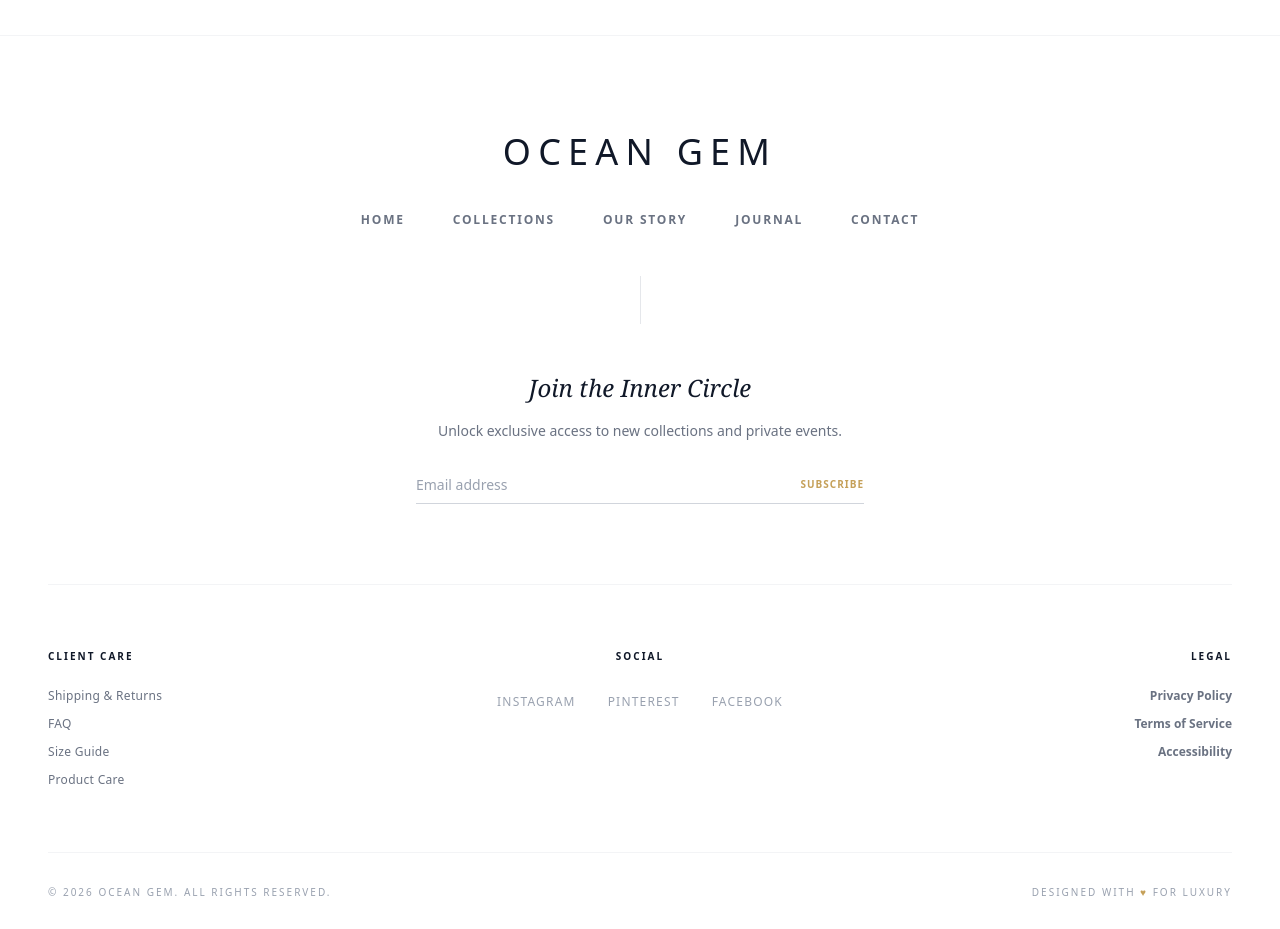
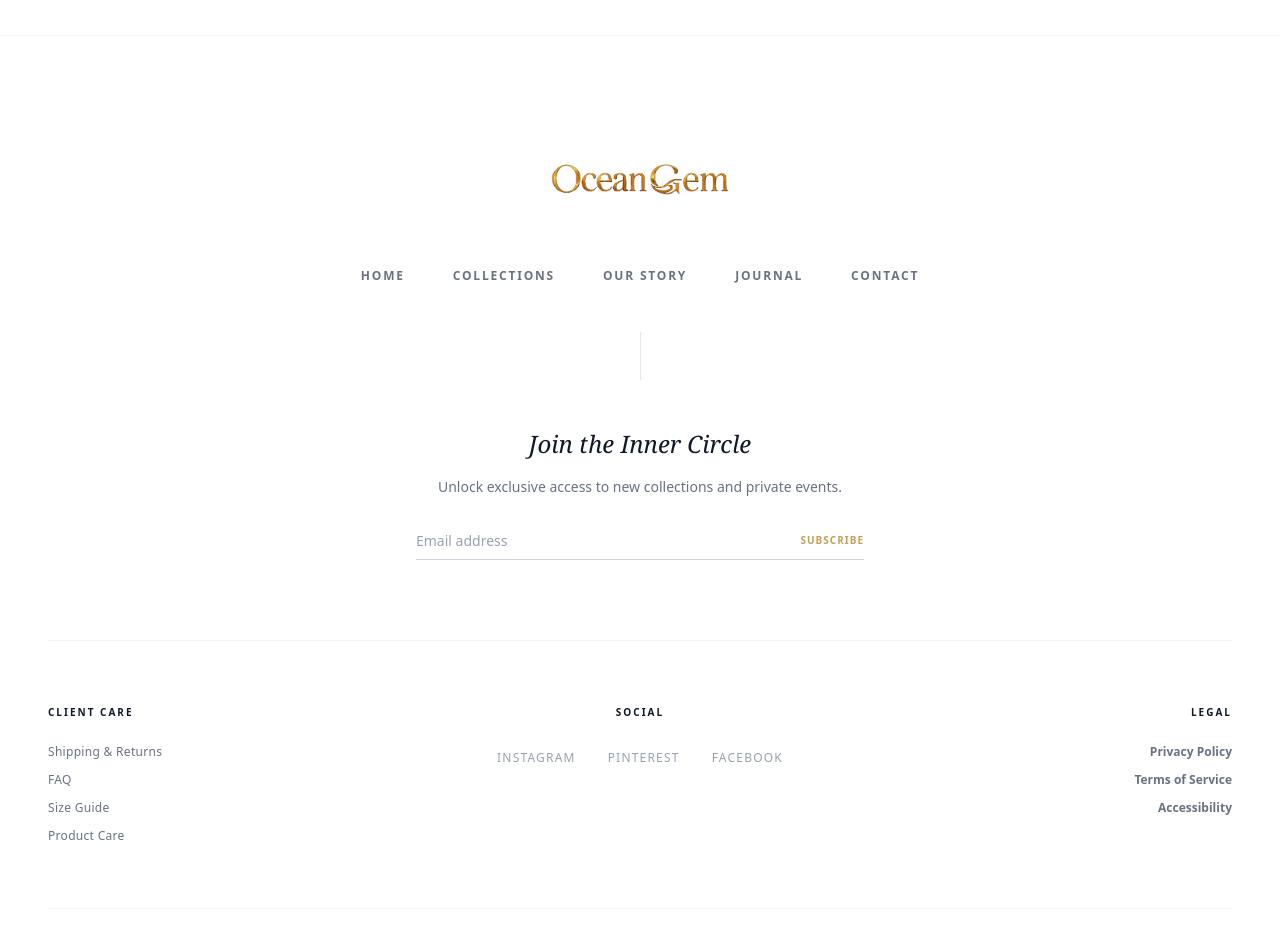
Before and after one commit to alceixcompany/nila-ecommerce, a Next.js app in the folder web/: page / in a window 1280 px wide. Shown: the part 1920-2849 px from the top of the page. Built offline with nearby package versions, Linux system fonts and the light colour scheme; no server answers.

Commit message:
Update footer branding and navigation menu links

```diff
--- a/web/src/components/Footer.tsx
+++ b/web/src/components/Footer.tsx
@@ -2,6 +2,7 @@
 
 import { useState } from 'react';
 import Link from 'next/link';
+import Image from 'next/image';
 
 export default function Footer() {
   const [email, setEmail] = useState('');
@@ -22,8 +23,13 @@ export default function Footer() {
 
         {/* Top Section: Logo & Nav */}
         <div className="flex flex-col items-center mb-20 text-center">
-          <Link href="/" className="text-3xl md:text-4xl font-light tracking-[0.2em] uppercase text-gray-900 mb-10 hover:opacity-70 transition-opacity">
-            Ocean Gem
+          <Link href="/" className="mb-10 hover:opacity-70 transition-opacity block relative w-48 h-24">
+            <Image
+              src="/image/logo_gem.png"
+              alt="Ocean Gem"
+              fill
+              className="object-contain"
+            />
           </Link>
 
           <nav className="flex flex-wrap justify-center gap-x-12 gap-y-4 mb-12">
--- a/web/src/components/Navigation.tsx
+++ b/web/src/components/Navigation.tsx
@@ -162,8 +162,8 @@ export default function Navigation() {
             <Link href="/about" className="text-4xl font-light tracking-wide text-gray-900 border-b border-gray-50 pb-4" onClick={() => setIsMenuOpen(false)}>Our Story</Link>
             <Link href="/collections" className="text-4xl font-light tracking-wide text-gray-900 border-b border-gray-50 pb-4" onClick={() => setIsMenuOpen(false)}>Collections</Link>
             <Link href="/journal" className="text-4xl font-light tracking-wide text-gray-900 border-b border-gray-50 pb-4" onClick={() => setIsMenuOpen(false)}>Journal</Link>
-            <Link href="/#craft" className="text-4xl font-light tracking-wide text-gray-900 border-b border-gray-50 pb-4" onClick={() => setIsMenuOpen(false)}>Our Craft</Link>
-            <Link href="/#gift" className="text-4xl font-light tracking-wide text-gray-900 border-b border-gray-50 pb-4" onClick={() => setIsMenuOpen(false)}>Gift Guide</Link>
+
+            <Link href="/products?tag=best-seller" className="text-4xl font-light tracking-wide text-gray-900 border-b border-gray-50 pb-4" onClick={() => setIsMenuOpen(false)}>Gift Guide</Link>
           </div>
 
           <div className="mt-auto pt-10 border-t border-gray-100 flex flex-col space-y-4">
```
